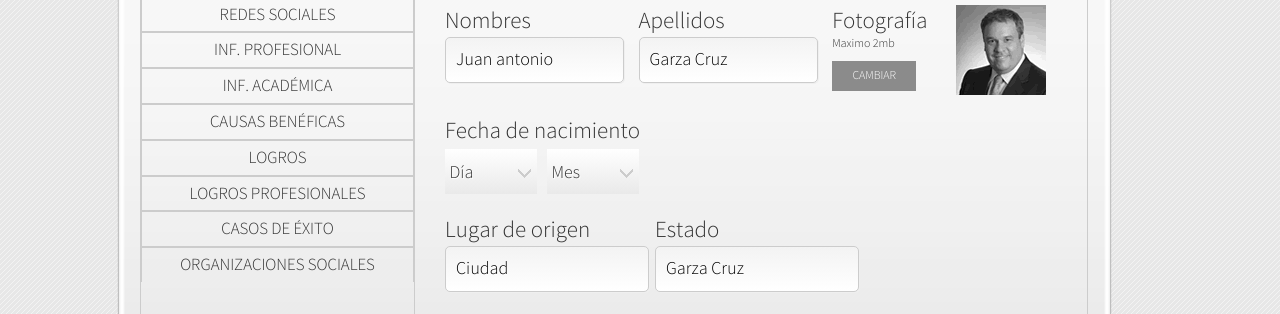
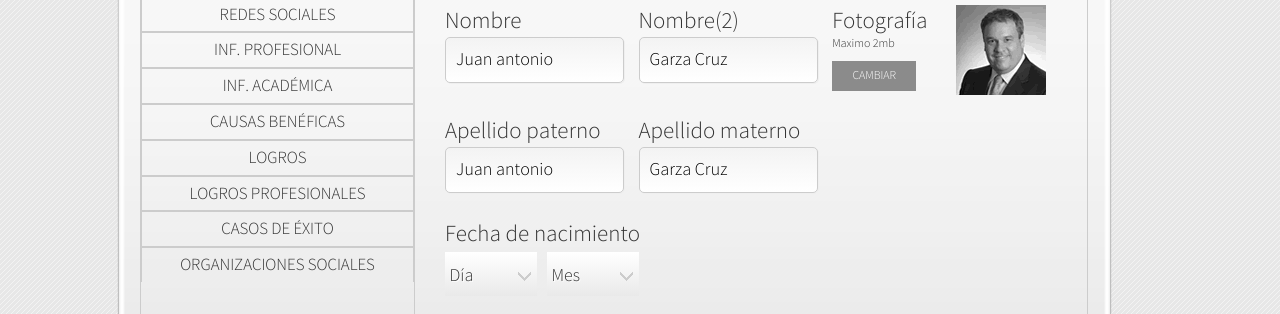
Before and after one commit to arturopn/banorteConsejos, a plain HTML site: page directorio.html in a window 1280 px wide. Shown: the part 215-529 px from the top of the page. Drawn offline with Linux system fonts and the light colour scheme; files that its build step writes are made by us from their sources.

Commit message:
cambios a datos personales

```diff
--- a/directorio.html
+++ b/directorio.html
@@ -102,11 +102,11 @@
 
           <div class="clearfix margin20b">
             <div class="floatL width30">
-          <label for"nombres">Nombres</label>
+          <label for"nombres">Nombre</label>
           <input type="text" value="Juan antonio" class="input2 width90 margin5b" name="nombres" id="nombres">
            </div>
            <div class="floatL width30 margin10l">
-          <label for"nombres">Apellidos</label>
+          <label for"nombres">Nombre(2)</label>
           <input type="text" value="Garza Cruz" class="input2 width90 margin5b" name="Apellidos" id="Apellidos">
            </div>
            <div class="floatL width35 clearfix margin10l relative">
@@ -116,6 +116,17 @@
               <img src="assets/img/photos/foto.gif" class="floatR"/>
             </div>
       		</div>
+
+          <div class="clearfix margin20b">
+            <div class="floatL width30">
+          <label for"nombres">Apellido paterno</label>
+          <input type="text" value="Juan antonio" class="input2 width90 margin5b" name="nombres" id="nombres">
+           </div>
+           <div class="floatL width30 margin10l">
+          <label for"nombres">Apellido materno</label>
+          <input type="text" value="Garza Cruz" class="input2 width90 margin5b" name="Apellidos" id="Apellidos">
+           </div>
+          </div>
 
       <div class="clearfix margin20b">
             <div class="clearfix">
@@ -139,11 +150,15 @@
 
         <div class="floatL">
           <label for"ciudad">Lugar de origen</label>
-          <input type="text" value="Ciudad" class="input2 width100 margin5b" name="ciudad" id="ciudad">
+          <div class="width100 greyselect bigger floatL" style="margin-top:2px; margin-left:0px;"><select class="drop" name="ciudad">
+            <option>Ciudad</option>
+          </select></div>
            </div>
            <div class="floatL margin20l">
           <label for"estado">Estado</label>
-          <input type="text" value="Garza Cruz" class="input2 width100 margin5b" name="estado" id="estado">
+          <div class="greyselect bigger floatL" style="margin-top:2px;  width:150px;"><select class="drop" name="estado">
+            <option>Estado</option>
+          </select></div>
            </div>
 
       </div>
```
